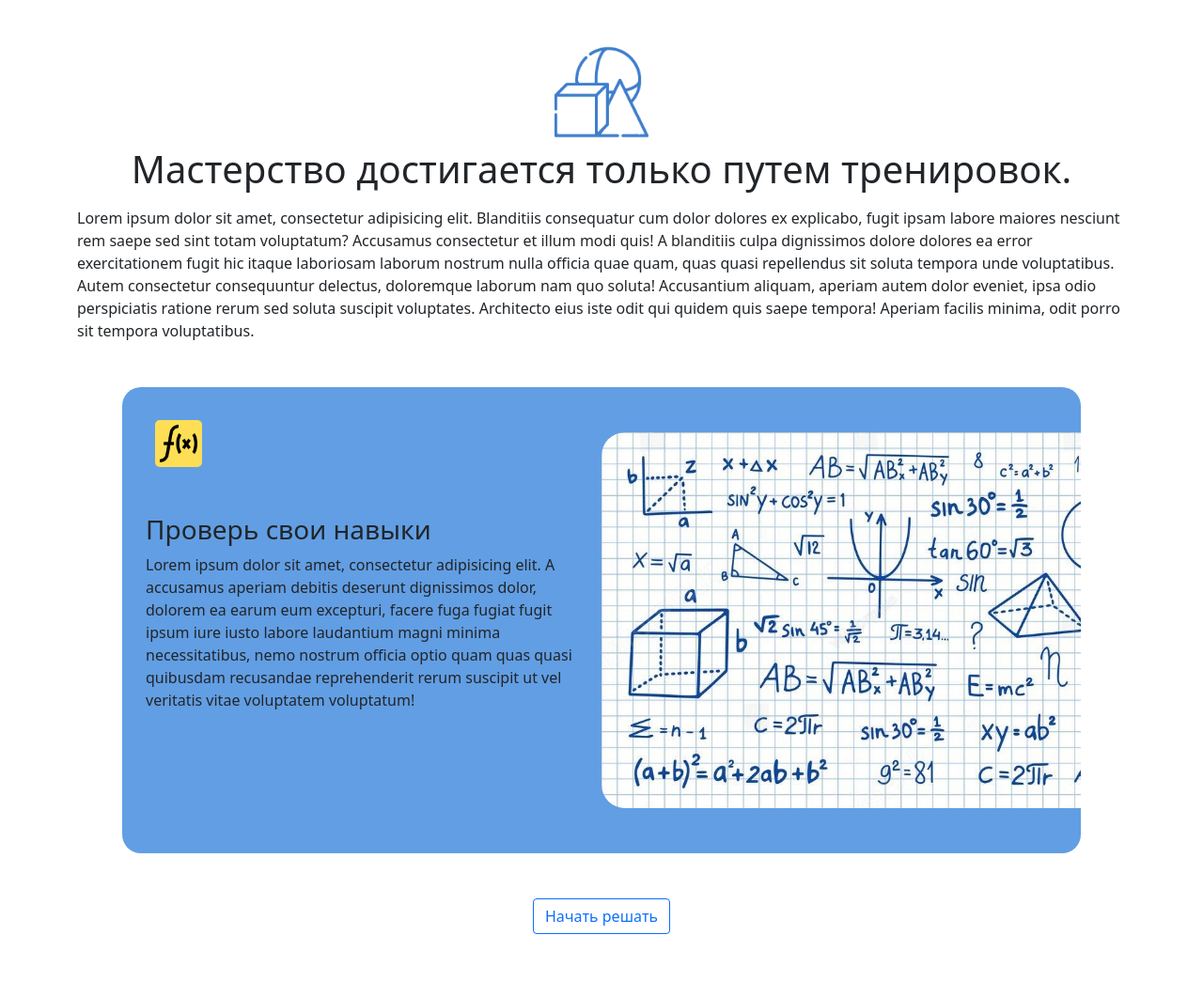
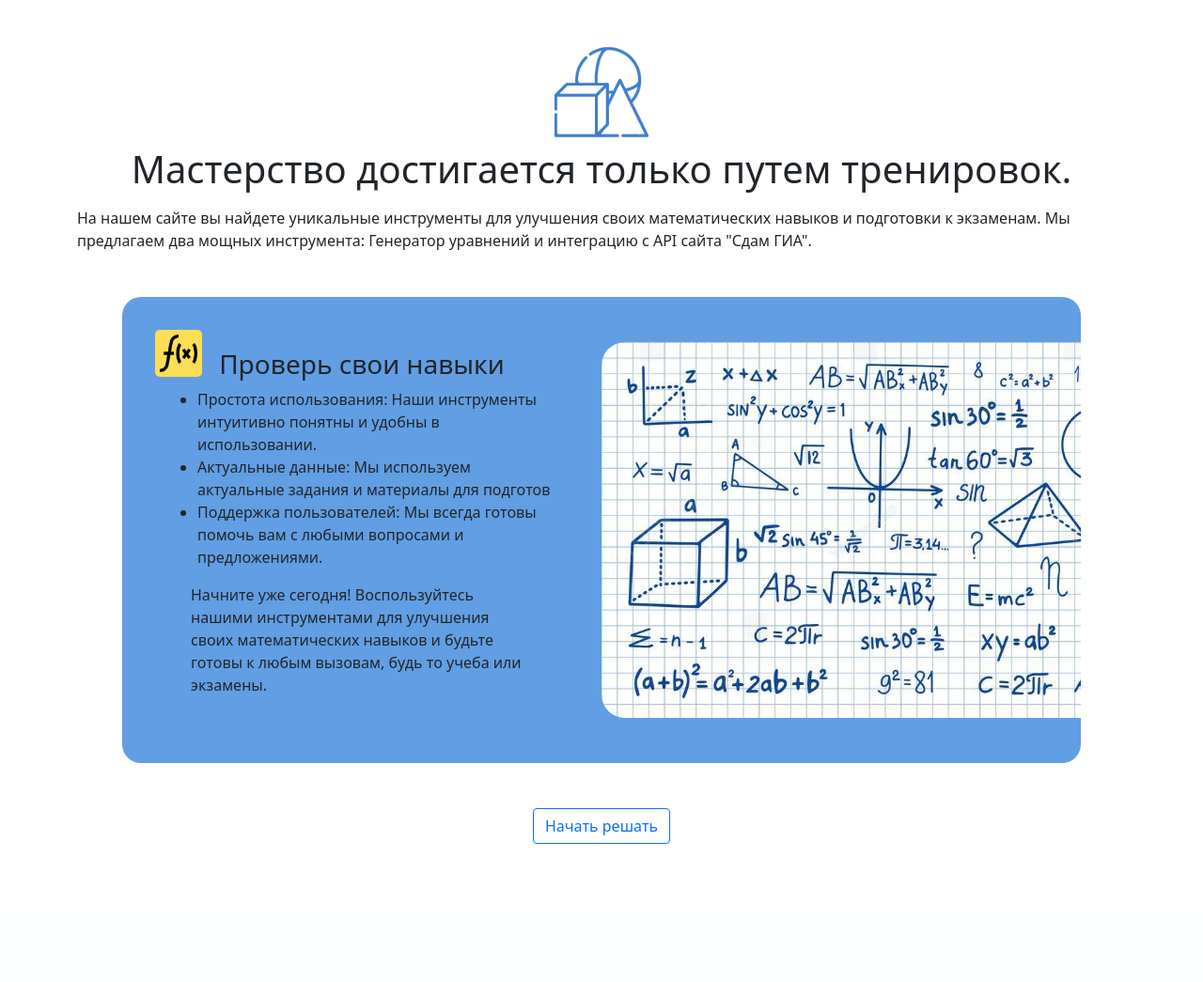
Before and after one commit to rowdyslav/MathCube, a Python web app: template templates/pages/index.html in a window 1280 px wide. Shown: the part 103-1148 px from the top of the page at 94% size. After the commit the page ends 1001 px from the top, so only its background shows below. Run offline with Jinja, Linux system fonts and the light colour scheme; the template is opened without the code that fills it, so the values that code supplies are empty.

Commit message:
some changes in front and back

```diff
--- a/templates/base.html
+++ b/templates/base.html
@@ -23,7 +23,7 @@
     {% block content %}
     {% endblock %}
 
-    {% include 'includes/footer.html' %}
+{#    {% include 'includes/footer.html' %}#}
 </body>
 
 </html>
--- a/templates/pages/index.html
+++ b/templates/pages/index.html
@@ -28,26 +28,30 @@
         </div>
         <div class="d-flex justify-content-center">
             <p class="mb-5">
-                Lorem ipsum dolor sit amet, consectetur adipisicing elit. Blanditiis consequatur cum dolor dolores ex
-                explicabo, fugit ipsam labore maiores nesciunt rem saepe sed sint totam voluptatum? Accusamus
-                consectetur et illum modi quis! A blanditiis culpa dignissimos dolore dolores ea error exercitationem
-                fugit hic itaque laboriosam laborum nostrum nulla officia quae quam, quas quasi repellendus sit soluta
-                tempora unde voluptatibus. Autem consectetur consequuntur delectus, doloremque laborum nam quo soluta!
-                Accusantium aliquam, aperiam autem dolor eveniet, ipsa odio perspiciatis ratione rerum sed soluta
-                suscipit voluptates. Architecto eius iste odit qui quidem quis saepe tempora! Aperiam facilis minima,
-                odit porro sit tempora voluptatibus.
+                На нашем сайте вы найдете уникальные инструменты для улучшения своих математических навыков и
+                подготовки к экзаменам. Мы предлагаем два мощных инструмента: Генератор уравнений и интеграцию с API
+                сайта "Сдам ГИА".
             </p>
         </div>
         <div class="d-flex justify-content-center info-block mx-5">
             <img src="{{ url_for('static', filename='img/logo/function.png') }}" class="function-picture">
-            <div class="col-6 my-auto">
-                <h3>Проверь свои навыки</h3>
+            <div class="col-6 my-auto p-5">
+                <h3 class="text-center">Проверь свои навыки</h3>
+                <ul>
+                    <li>
+                        Простота использования: Наши инструменты интуитивно понятны и удобны в использовании.
+                    </li>
+                    <li>
+                        Актуальные данные: Мы используем актуальные задания и материалы для подготов
+                    </li>
+                    <li>
+                        Поддержка пользователей: Мы всегда готовы помочь вам с любыми вопросами и предложениями.
+                    </li>
+                </ul>
                 <p>
-                    Lorem ipsum dolor sit amet, consectetur adipisicing elit. A accusamus aperiam debitis deserunt
-                    dignissimos dolor, dolorem ea earum eum excepturi, facere fuga fugiat fugit ipsum iure iusto labore
-                    laudantium magni minima necessitatibus, nemo nostrum officia optio quam quas quasi quibusdam
-                    recusandae
-                    reprehenderit rerum suscipit ut vel veritatis vitae voluptatem voluptatum!
+                    Начните уже сегодня! Воспользуйтесь нашими инструментами для улучшения своих математических навыков
+                    и будьте готовы к любым вызовам, будь то учеба или экзамены.
+
                 </p>
             </div>
             <div class="col-6 my-5">
@@ -56,7 +60,8 @@
         </div>
         <div class="d-flex justify-content-center my-5">
             {% if current_user.is_authenticated %}
-                <button type="button" class="btn btn-outline-primary" data-bs-toggle="modal" data-bs-target="#exampleModal">
+                <button type="button" class="btn btn-outline-primary" data-bs-toggle="modal"
+                        data-bs-target="#exampleModal">
                     Начать решать
                 </button>
             {% else %}
```
Also changed, not shown: main.py (+13 -2 lines), templates/pages/leaderboard.html (+54 -11 lines).
